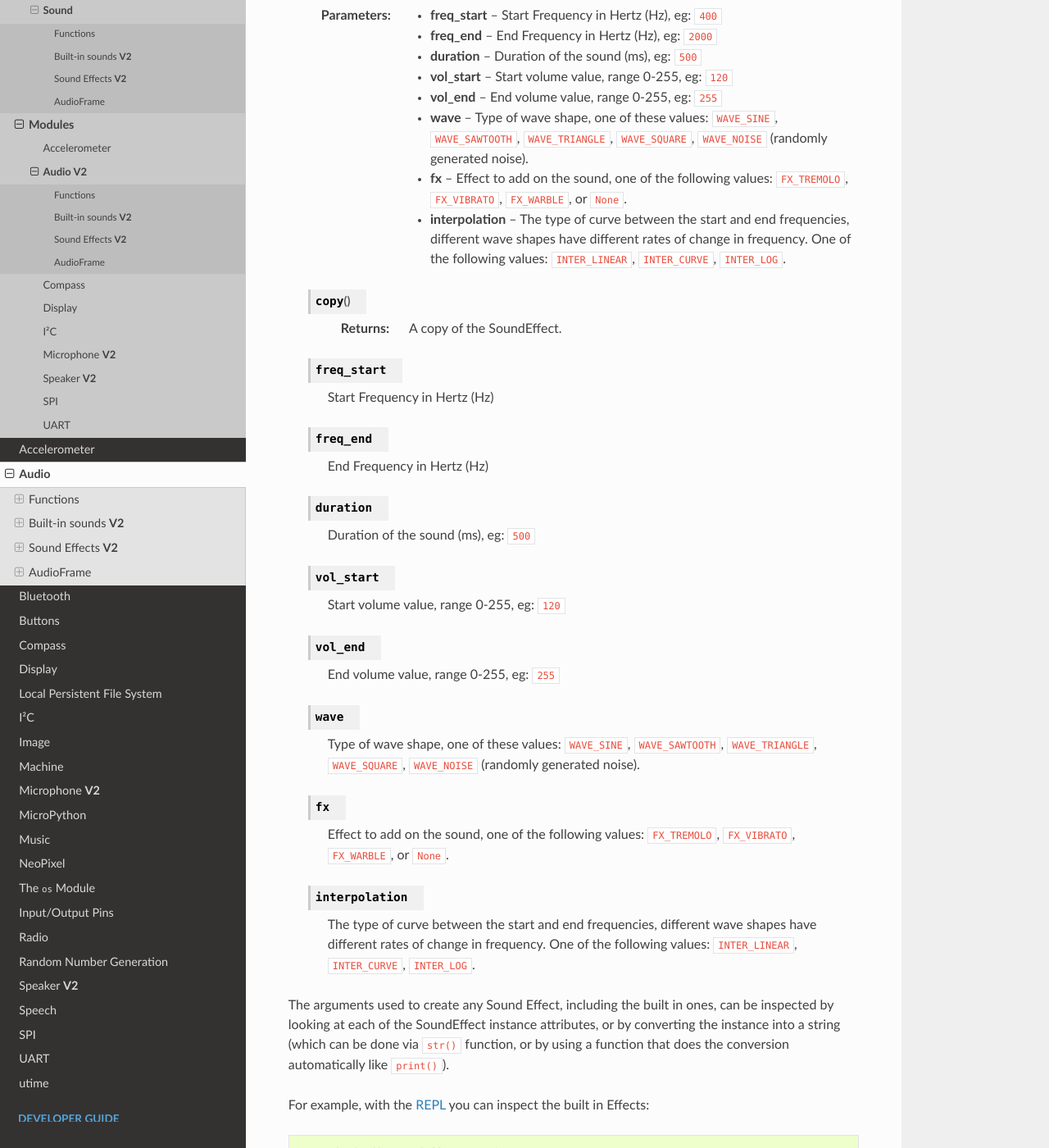
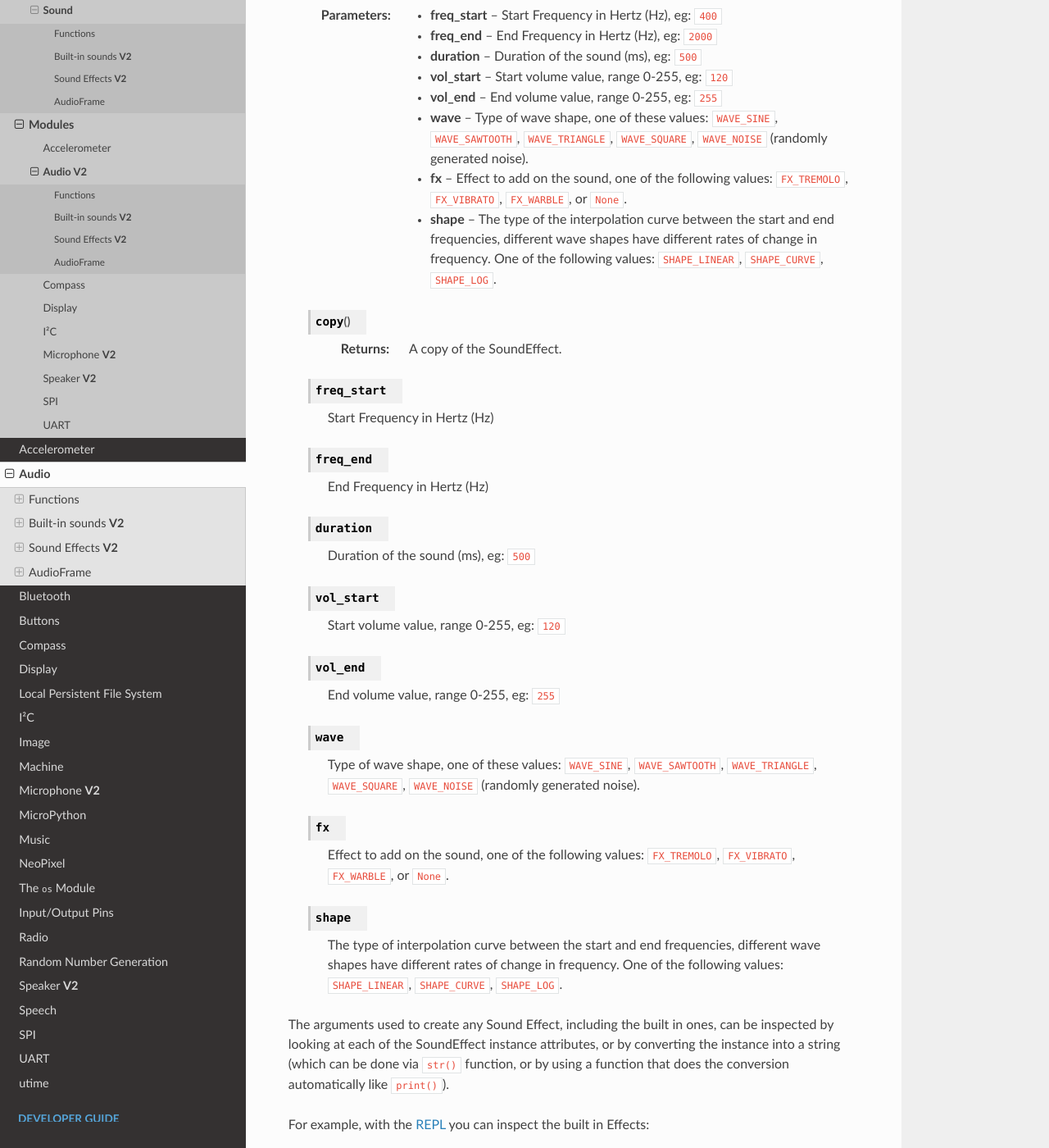
Before and after one commit to bbcmicrobit/micropython, a Sphinx documentation site: the page built from docs/audio.rst, in a window 1280 px wide and 1400 px high, scrolled down 2541 px. Shown: the whole window at 82% size. Built offline with Sphinx 7.4.7 and the Read the Docs theme 2.0.0, drawn with Linux system fonts in a browser that asks for light colours; pages that are not in the unit, such as notebooks, are missing from menus; some of the changed text lies outside the part shown.

Commit message:
docs: Change SoundEffect() `interporlation` parameter to `shape`.

```diff
--- a/docs/audio.rst
+++ b/docs/audio.rst
@@ -114,7 +114,7 @@ Sound Effects **V2**
 ====================
 
 .. py:class::
-    SoundEffect(freq_start=500, freq_end=2500, duration=500, vol_start=255, vol_end=0, wave=WAVE_SQUARE, fx=None, interpolation=INTER_LOG)
+    SoundEffect(freq_start=500, freq_end=2500, duration=500, vol_start=255, vol_end=0, wave=WAVE_SQUARE, fx=None, shape=SHAPE_LOG)
 
     An ``SoundEffect`` instance represents a sound effect, composed by a set of
     parameters configured via the constructor or attributes.
@@ -134,10 +134,10 @@ Sound Effects **V2**
         ``WAVE_NOISE`` (randomly generated noise).
     :param fx: Effect to add on the sound, one of the following values:
         ``FX_TREMOLO``, ``FX_VIBRATO``, ``FX_WARBLE``, or ``None``.
-    :param interpolation: The type of curve between the start and end
+    :param shape: The type of the interpolation curve between the start and end
         frequencies, different wave shapes have different rates of change
-        in frequency. One of the following values: ``INTER_LINEAR``,
-        ``INTER_CURVE``, ``INTER_LOG``.
+        in frequency. One of the following values: ``SHAPE_LINEAR``,
+        ``SHAPE_CURVE``, ``SHAPE_LOG``.
 
     .. py:function:: copy()
 
@@ -174,12 +174,12 @@ Sound Effects **V2**
         Effect to add on the sound, one of the following values:
         ``FX_TREMOLO``, ``FX_VIBRATO``, ``FX_WARBLE``, or ``None``.
 
-    .. py:attribute:: interpolation
+    .. py:attribute:: shape
 
-        The type of curve between the start and end
+        The type of interpolation curve between the start and end
         frequencies, different wave shapes have different rates of change
-        in frequency. One of the following values: ``INTER_LINEAR``,
-        ``INTER_CURVE``, ``INTER_LOG``.
+        in frequency. One of the following values: ``SHAPE_LINEAR``,
+        ``SHAPE_CURVE``, ``SHAPE_LOG``.
 
 The arguments used to create any Sound Effect, including the built in ones,
 can be inspected by looking at each of the SoundEffect instance attributes,
@@ -191,7 +191,7 @@ For example, with the :doc:`REPL </devguide/repl>` you can inspect the built
 in Effects::
 
     >>> print(audio.SoundEffect.CROAK)
-    SoundEffect(freq_start=..., freq_end=..., duration=..., vol_start=..., vol_end=..., wave=..., fx=..., interpolation=...)
+    SoundEffect(freq_start=..., freq_end=..., duration=..., vol_start=..., vol_end=..., wave=..., fx=..., shape=...)
 
 The built in Effects are immutable, so they cannot be changed. Trying to modify
 a built in SoundEffect will throw an exception::
@@ -241,7 +241,7 @@ Sound Effects Example
         vol_end=255,
         wave=audio.SoundEffect.WAVE_TRIANGLE,
         fx=audio.SoundEffect.FX_VIBRATO,
-        interpolation=audio.SoundEffect.INTER_LOG
+        shape=audio.SoundEffect.SHAPE_LOG
     ))
 
     # Play a Sound Effect instance, modify an attribute, and play it again
```
